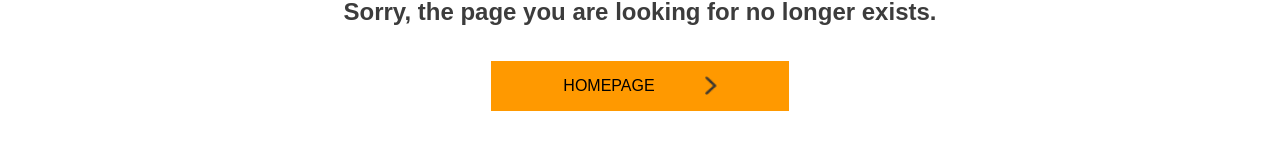
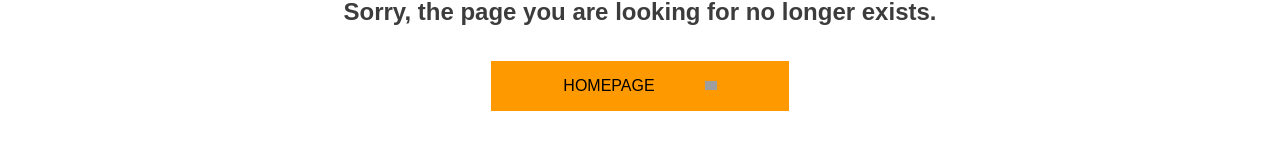
Before and after one commit to Rui01sir/ikoma-react, a React (Create React App) app: page /Page404 in a window 1280 px wide. Shown: the part 754-904 px from the top of the page. Built offline with nearby package versions, Linux system fonts and the light colour scheme; grey boxes are pictures that could not be loaded; a web font is replaced by a local one.

Commit message:
Update Page404.js

```diff
--- a/src/components/Page404.js
+++ b/src/components/Page404.js
@@ -1,4 +1,4 @@
-import React, { useEffect, useRef } from "react";
+import React from "react";
 import { Link } from "react-router-dom";
 
 function Page404(){
@@ -10,7 +10,7 @@ function Page404(){
             </div>
             <div className="banner-404-text">
                 <h3>Sorry, the page you are looking for no longer exists.</h3>
-                <Link to="/" alt="back-Homepage" >HOMEPAGE<img src="./img/icon-next.webp" alt="icon-next"></img></Link>
+                <Link to="/" alt="back-Homepage" >HOMEPAGE<img src="./img/next-icon-b.svg" alt="icon-next"></img></Link>
             </div>
         </div>
 )}
```
